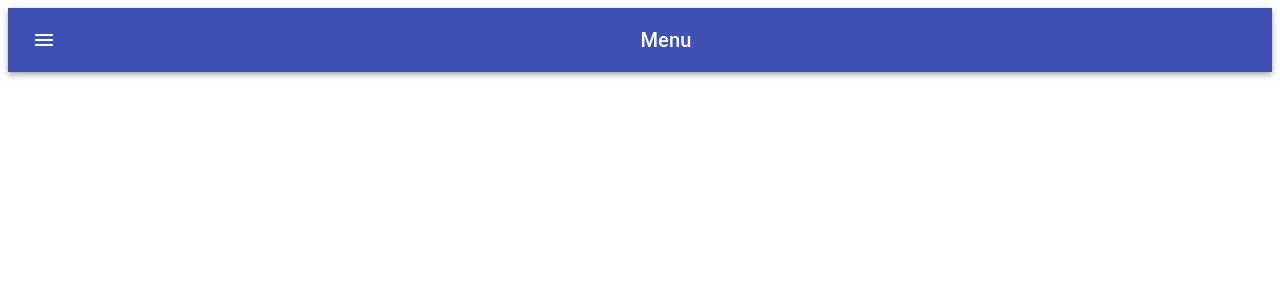
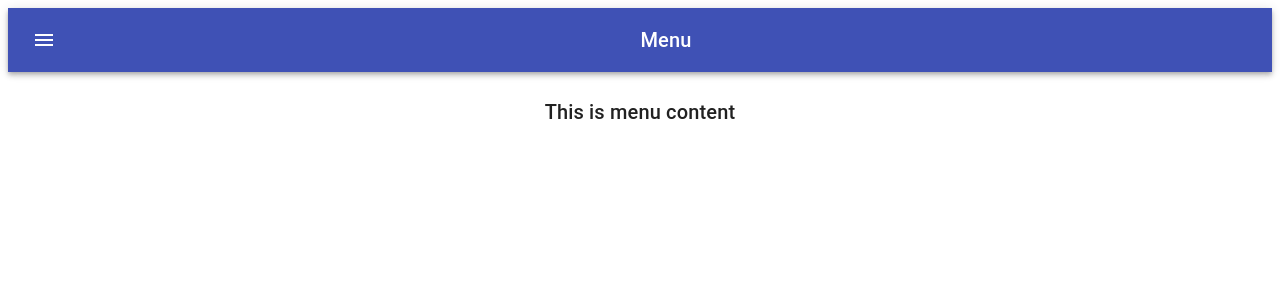
Before and after one commit to RuneKR/recruit-react, a React (Create React App) app in the folder register-card-app/client/: page /MenuContent in a window 1280 px wide. Shown: the top 300 px of the page. Built offline with nearby package versions, Linux system fonts and the light colour scheme.

Commit message:
Fix linting problems

```diff
--- a/register-card-app/client/src/App.tsx
+++ b/register-card-app/client/src/App.tsx
@@ -1,11 +1,35 @@
 import React from 'react'
-import Layout from './components/Layout/Layout'
+import { BrowserRouter, Route, Switch } from 'react-router-dom'
+import Layout, { RouteMatcher } from './components/Layout/Layout'
+import MenuContent from './components/MenuContent/MenuContent'
 
-function App() {
+const routes: RouteMatcher[] = [
+  {
+    showMenus: true,
+    path: '/MenuContent',
+  },
+  {
+    showMenus: false,
+    path: '/Main',
+  },
+]
+
+const App: React.FC = () => {
   return (
-    <div>
-      <Layout />
-    </div>
+    <BrowserRouter>
+      <div>
+        <Layout routes={routes}>
+          <Switch>
+            <Route path="/Main">
+              <div>Main page</div>
+            </Route>
+            <Route exact path="/MenuContent">
+              <MenuContent />
+            </Route>
+          </Switch>
+        </Layout>
+      </div>
+    </BrowserRouter>
   )
 }
 
--- a/register-card-app/client/src/components/Header/Header.tsx
+++ b/register-card-app/client/src/components/Header/Header.tsx
@@ -25,12 +25,12 @@ const useStyles = makeStyles((theme: Theme) =>
   })
 )
 
-export default function Header({
+const Header: React.FC<HeaderProps & React.HTMLAttributes<HTMLElement>> = ({
   title = 'Menu',
   isMenuShowing = false,
-  toggleMenu = () => {},
+  toggleMenu,
   ...htmlProps
-}: HeaderProps & React.HTMLAttributes<HTMLElement>) {
+}: HeaderProps & React.HTMLAttributes<HTMLElement>) => {
   const classes = useStyles()
 
   const icon = isMenuShowing ? (
@@ -61,3 +61,5 @@ export default function Header({
     </div>
   )
 }
+
+export default Header
--- a/register-card-app/client/src/components/MenuContent/MenuContent.tsx
+++ b/register-card-app/client/src/components/MenuContent/MenuContent.tsx
@@ -20,7 +20,7 @@ const useStyles = makeStyles((theme: Theme) =>
     },
   })
 )
-export default function MenuContent() {
+const MenuContent: React.FC = () => {
   const classes = useStyles()
 
   return (
@@ -35,3 +35,5 @@ export default function MenuContent() {
     </div>
   )
 }
+
+export default MenuContent
```
